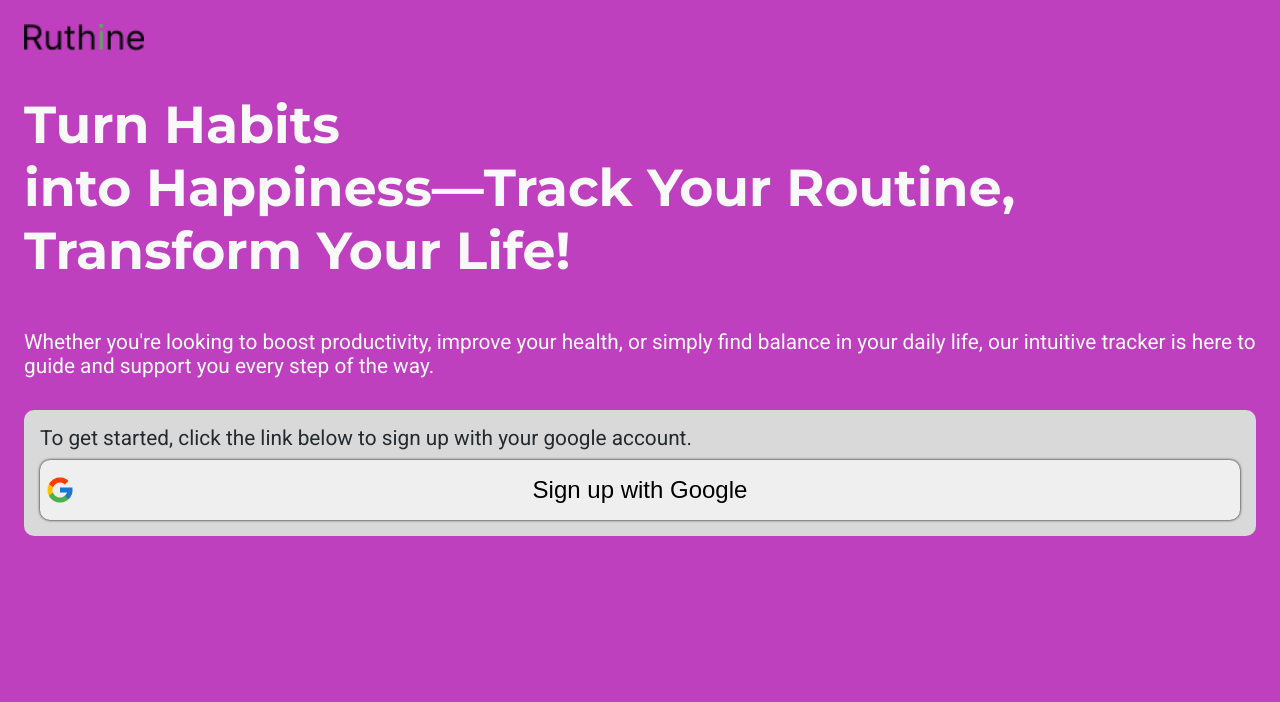
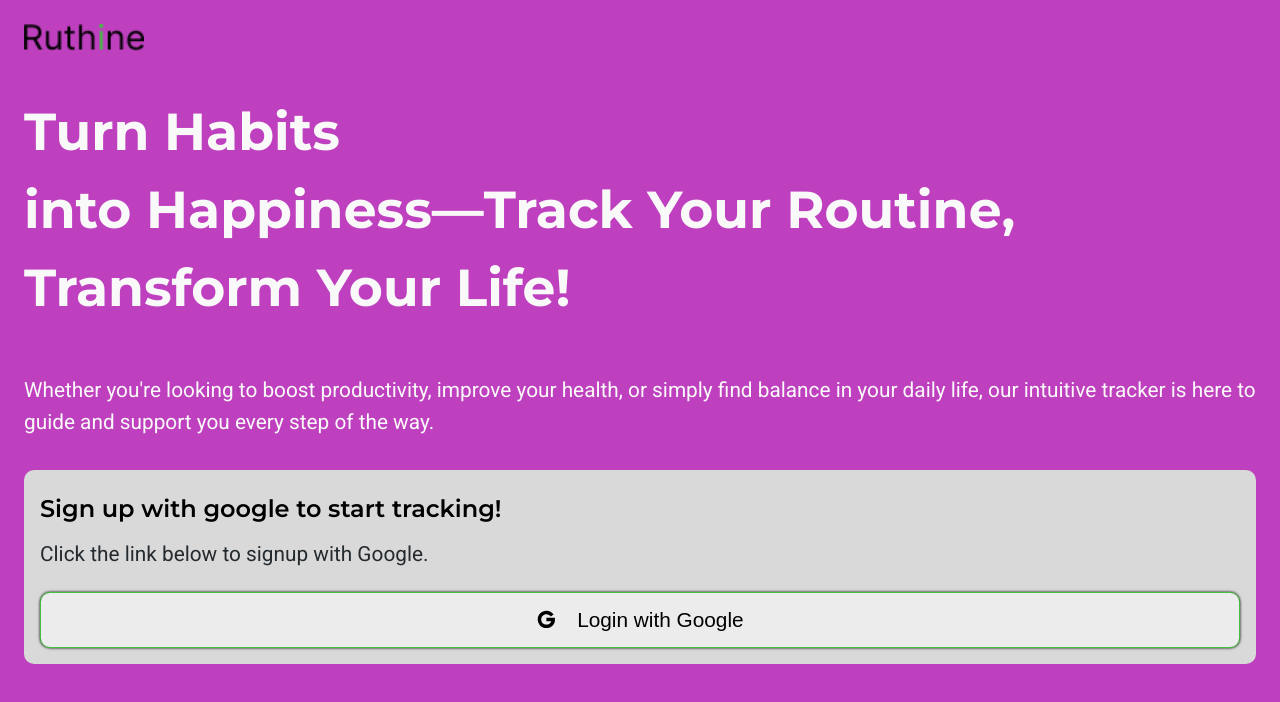
Before and after one commit to jephthahdominic/Consistensy, a React (Vite) app: page /login in a window 1280 px wide. Shown: the top 702 px of the page. Built offline with nearby package versions, Linux system fonts and the light colour scheme; a web font is replaced by a local one.

Commit message:
built the landing page

```diff
--- a/src/components/Login.jsx
+++ b/src/components/Login.jsx
@@ -8,11 +8,11 @@ export default function Login() {
   const auth = getAuth()
   function signInWithGoogle(e){
     e.preventDefault()
-    signInWithRedirect(auth, provider);
+    signInWithRedirect(auth, provider).then((result) => console.log(result))
   }
   return (
     <div className={styles.login}>
-      <h2>CREATE ACCOUNT</h2>
+      <h2>Sign up with google to start tracking!</h2>
       <p>Click the link below to signup with Google.</p>
       <form>
           <button onClick={(e)=>signInWithGoogle(e)}><CgGoogle /> Login with Google</button>
--- a/src/components/Login.module.css
+++ b/src/components/Login.module.css
@@ -12,7 +12,8 @@
     font-family: montserrat;
     font-size: 1.5rem;
     font-weight: 600;
-    padding: 10px 0;
+    padding: 5px 0;
+    line-height: 1.5em;
 }
 .login p{
     font-size: 1.2rem;
@@ -33,7 +34,7 @@
     display: flex;
     align-items: center;
     gap: 20px;
-    font-size: 1rem;
+    font-size: 1.3rem;
     cursor: pointer;
     background-color: var(--color-light--2);
 }
--- a/src/pages/LandingPage.jsx
+++ b/src/pages/LandingPage.jsx
@@ -1,6 +1,7 @@
 import styles from './LandingPage.module.css'
 import appIcon from '../assets/Ruthine_green.png';
 import google from '../assets/icons8-google.png'
+import Login from '../components/Login';
 
 export default function LandingPage() {
   return (
@@ -13,13 +14,7 @@ export default function LandingPage() {
         <p>Whether you're looking to boost productivity, improve your health, or simply find balance in your daily life,
           our intuitive tracker is here to guide and support you every step of the way.
         </p>
-        <div>
-          <p>To get started, click the link below to sign up with your google account.</p>
-          <button>
-            <img src={google} alt="google icon" width={30} height={30}/>
-            Sign up with Google
-          </button>
-        </div>
+        <Login />
       </main>
     </div>
   )
--- a/src/pages/LandingPage.module.css
+++ b/src/pages/LandingPage.module.css
@@ -27,6 +27,7 @@
     font-size: 52px;
     color: #f9f9f9;
     font-size: montserrat;
+    line-height: 1.5em;
 }
 .landingPage_main p{
     font-family: roboto;
@@ -34,6 +35,7 @@
 .landingPage_main > p{
     font-size: 1.3rem;
     color: #f9f9f9;
+    line-height: 1.5em;
 }
 .landingPage_main > div{
     display: flex;
```
